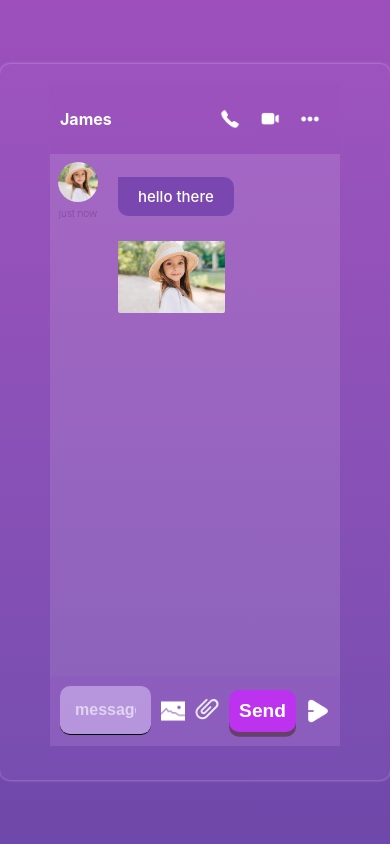
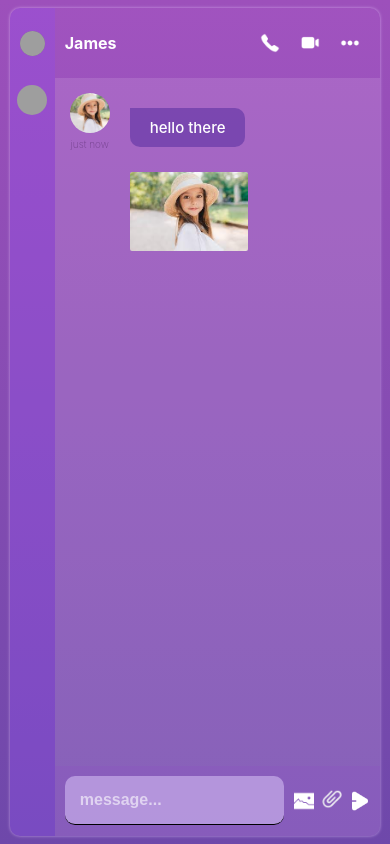
Before and after one commit to asadtariq-dev/messenger, a React (Create React App) app: page / in a window 390 px wide. Built offline with nearby package versions, Linux system fonts and the light colour scheme; grey boxes are pictures that could not be loaded; the HTML template or start-up script is replaced by a standard one; a web font is replaced by a local one.

Commit message:
Added mixins and used them to make UI responsive

```diff
--- a/src/styles.scss
+++ b/src/styles.scss
@@ -1,4 +1,16 @@
 @import url('https://fonts.googleapis.com/css2?family=Qwigley&display=swap');
+
+@mixin mobile {
+  @media screen and (max-width: 480px) {
+    @content;
+  }
+}
+
+@mixin tab {
+  @media screen and (max-width: 950px) {
+    @content;
+  }
+}
 
 body {
   padding: 0px;
@@ -120,6 +132,52 @@ p {
     box-shadow: 0rem 0rem 0.2rem rgba(232, 201, 255, 0.65);
     overflow: hidden;
     display: flex;
+
+    @include tab() {
+      width: 95%;
+      height: 98vh;
+
+      .sideBar {
+        flex: 0.1;
+
+        .users {
+          justify-content: center;
+          gap: 0px
+        }
+
+        p {
+          display: none;
+        }
+
+        input {
+          display: none;
+        }
+
+        .name {
+          display: none;
+        }
+
+        .navBar {
+          justify-content: center;
+
+          .name {
+            display: none;
+          }
+
+          .moreIcon {
+            display: none;
+          }
+        }
+
+        .searchBar {
+          border: none;
+
+          .users {
+            display: none;
+          }
+        }
+      }
+    }
   }
 
   .sideBar {
@@ -129,7 +187,6 @@ p {
     .navBar {
       display: flex;
       align-items: center;
-      // background-color: rgba(62, 4, 112, 0.196);
       height: 50px;
       padding: 10px;
       justify-content: space-between;
@@ -149,6 +206,11 @@ p {
         border-radius: 50%;
         border: none;
         object-fit: cover;
+
+        @include mobile() {
+          width: 25px;
+          height: 25px;
+        }
       }
 
       .logo {
@@ -195,6 +257,7 @@ p {
       color: white;
       font-weight: bold;
 
+
       &:hover {
         background-color: #5d33a2;
         font-size: large;
@@ -205,6 +268,11 @@ p {
         height: 50px;
         border-radius: 50%;
         object-fit: cover;
+
+        @include mobile() {
+          width: 30px;
+          height: 30px;
+        }
       }
     }
 
@@ -215,30 +283,6 @@ p {
           margin-top: 2px;
         }
       }
-    }
-  }
-
-  @media only screen and (max-width: 1000px) {
-    .formWrapper {
-      padding: 20px 50px;
-    }
-
-    .homeWrapper {
-      padding: 20px 50px;
-
-      width: 100%;
-
-      .chat {
-        flex: 1;
-
-        .messages {
-          padding: 8px;
-        }
-      }
-    }
-
-    .sideBar {
-      display: none;
     }
   }
 
@@ -356,6 +400,27 @@ p {
         display: flex;
         align-items: center;
         gap: 10px;
+
+        .icon {
+          display: none;
+        }
+
+        @include tab() {
+          gap: 8px;
+
+          img {
+            width: 20px;
+            height: 20px;
+          }
+
+          .text {
+            display: none;
+          }
+
+          .icon {
+            display: inline;
+          }
+        }
       }
 
       img {
```
